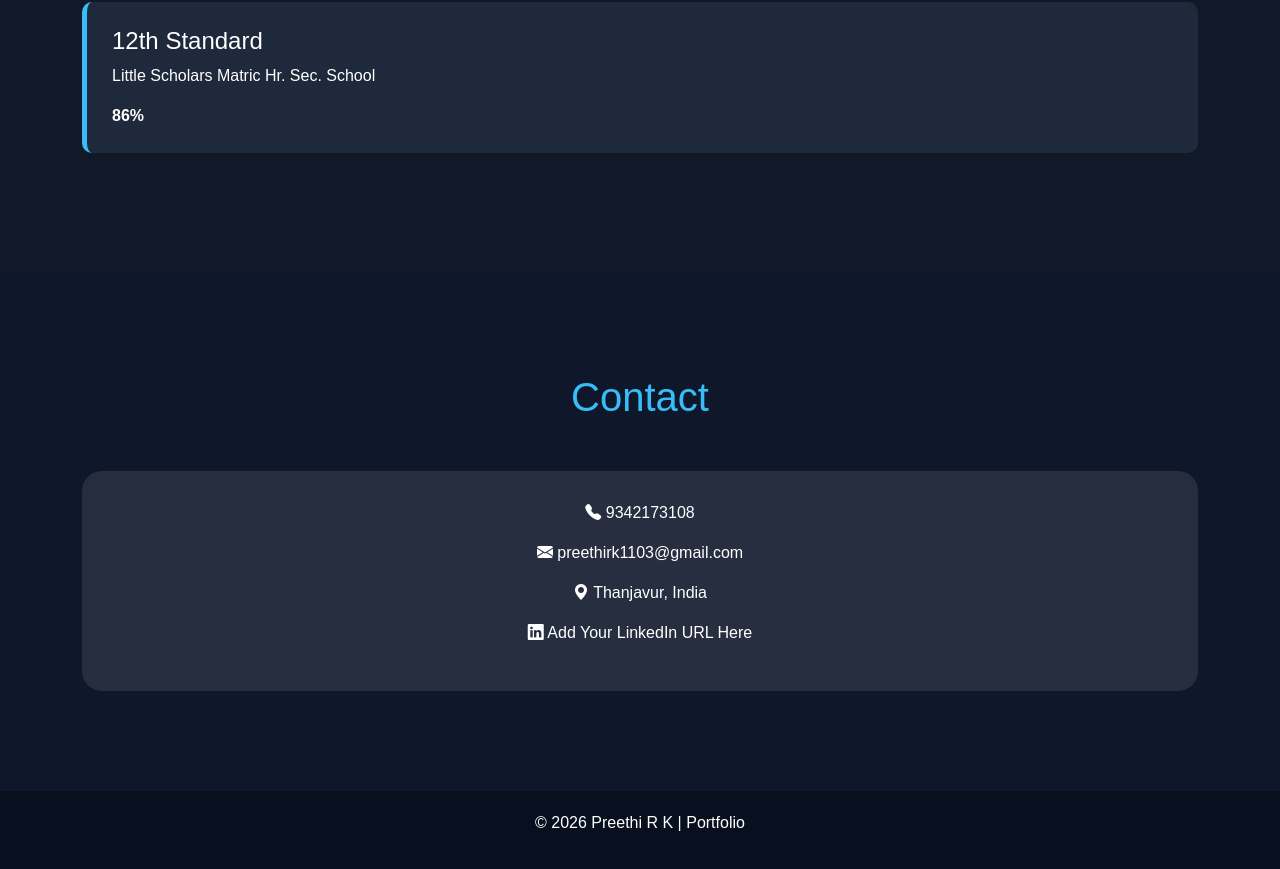
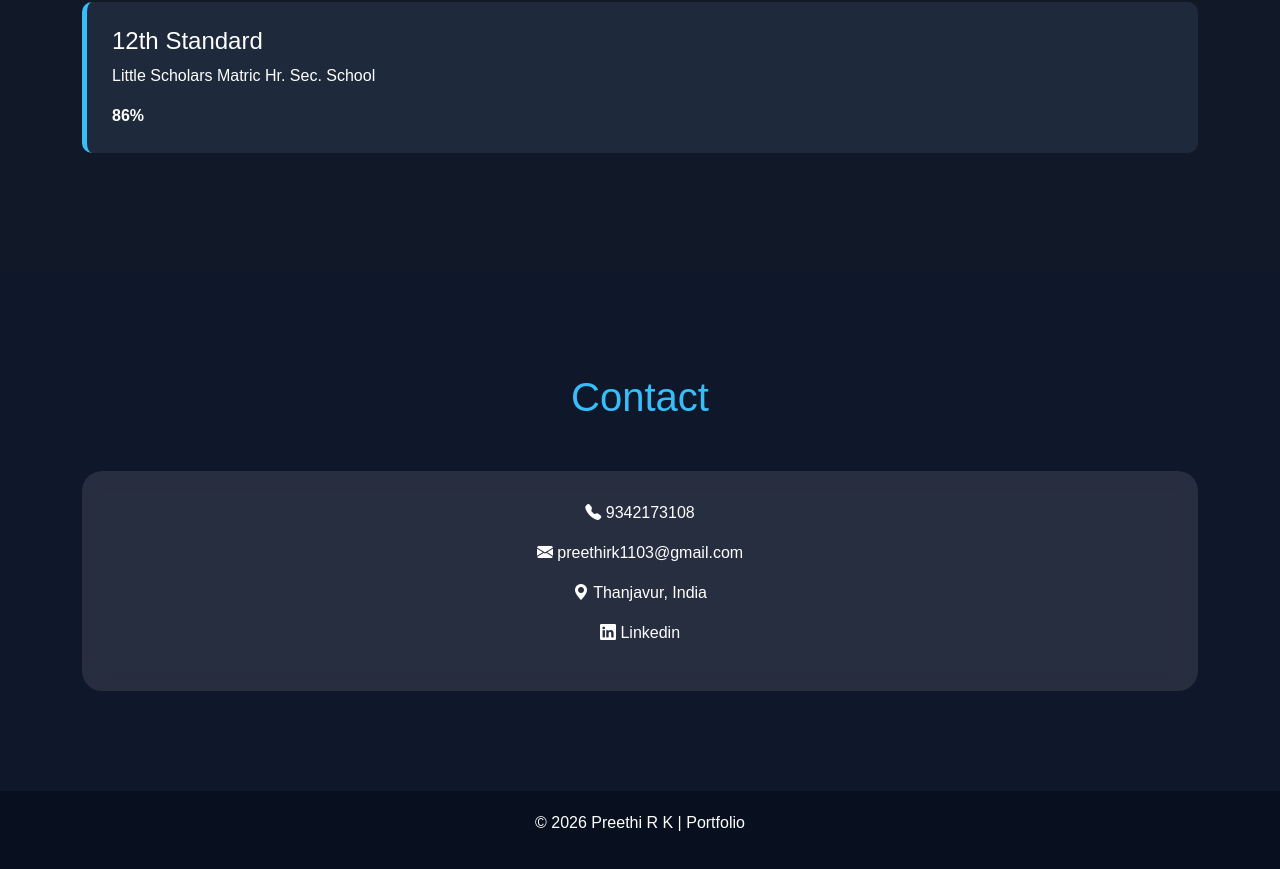
Before and after one commit to preethi1190/portfolio, a plain HTML site: page index.html in a window 1280 px wide. Shown: the part 2710-3579 px from the top of the page. Drawn offline with nearby package versions, Linux system fonts and the light colour scheme.

Commit message:
Add linked link

```diff
--- a/index.html
+++ b/index.html
@@ -287,7 +287,7 @@
 
                 <p>
                     <i class="bi bi-linkedin"></i>
-                    Add Your LinkedIn URL Here
+                    <a style="text-decoration: none; color: white;" href="https://www.linkedin.com/in/preethi-r-k-61a0323b8?utm_source=share_via&utm_content=profile&utm_medium=member_android">Linkedin</a>
                 </p>
 
             </div>
```
